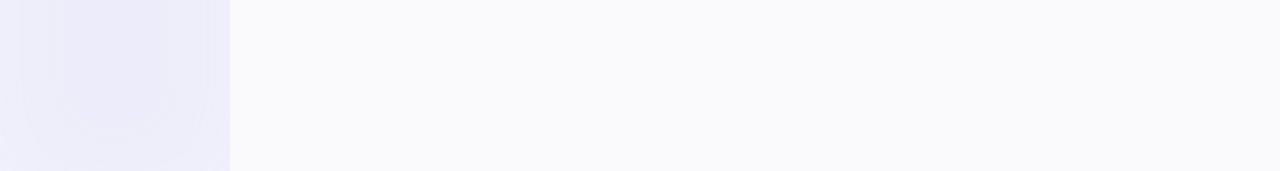
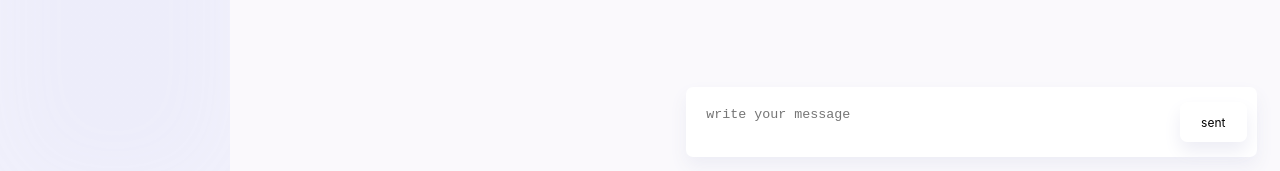
Before and after one commit to Zhenyapas/React-app, a React (Create React App) app: page /Messages in a window 1280 px wide. Shown: the part 626-797 px from the top of the page. Built offline with nearby package versions, Linux system fonts and the light colour scheme.

Commit message:
Добавил форму отправку сообщений в компоненту Dialog

```diff
--- a/src/components/Messages/Messages.css
+++ b/src/components/Messages/Messages.css
@@ -16,7 +16,7 @@
     flex-basis: 35%;
 
     height: 100vh;
-    overflow-y:scroll ;
+
 
 
 }
@@ -50,6 +50,70 @@
     margin-top:40px;
     font-size: 30px;
     width: 90%;
+    min-height: 82vh;
+    overflow-y:scroll ;
 
 
 }
+.Section_addMessage{
+    width:90%;
+    margin-left: 40px;
+
+    height: 20vh;
+
+    display: flex;
+    justify-content: flex-start;
+    align-items: center;
+
+
+}
+.addMessage_wrapper{
+
+    border-radius: 7px;
+    cursor: pointer;
+    background-color:white ;
+    box-shadow: 0px 9.05305px 18.1061px #EDEDF5;
+    width: 100%;
+    display: flex;
+    padding: 10px 10px;
+    min-height: 50px;
+    align-items: center;
+
+
+
+
+
+
+}
+.addMessage_textarea{
+    padding: 10px 10px;
+   min-height: 30px;
+    flex-basis: 90%;
+
+    resize:none;
+    height:10px;
+    border:0px;
+    outline:0px;
+    background-color: rgb(255, 255, 255);
+}
+.addMessage_button{
+    box-shadow: 0px 9.05305px 18.1061px #EDEDF5;
+    border-radius: 7px;
+    cursor: pointer;
+    background-color:white ;
+    text-align: center;
+    width: 50px;
+    font-size: 12px;
+    min-height: 20px;
+    display: flex;
+    align-items: center;
+    justify-content: center;
+
+
+    padding: 10px 10px;
+}
+.addMessage_button:hover{
+    background-color:rgba(26, 41, 175, 0.63) ;
+    transition: 0.7s;
+    color: white;
+}
--- a/src/components/Messages/Messages.jsx
+++ b/src/components/Messages/Messages.jsx
@@ -1,4 +1,6 @@
 import React from 'react';
+import Posts from '../Profile/Posts/Posts';
+
 import Dialog_long from './Dialogs_Type/Dialog_long';
 import Dialog_short from './Dialogs_Type/Dialog_short.jsx';
 import './Messages.css';
@@ -48,6 +50,13 @@ function Messages(props) {
 
                          </div>
 
+
+                    </div>
+                    <div className='Section_addMessage'>
+                      <div className='addMessage_wrapper'>
+                          <textarea className="addMessage_textarea" placeholder="write your message"></textarea>
+                          <div className='addMessage_button'>sent</div>
+                      </div>
                     </div>
                 </section>
 
```
